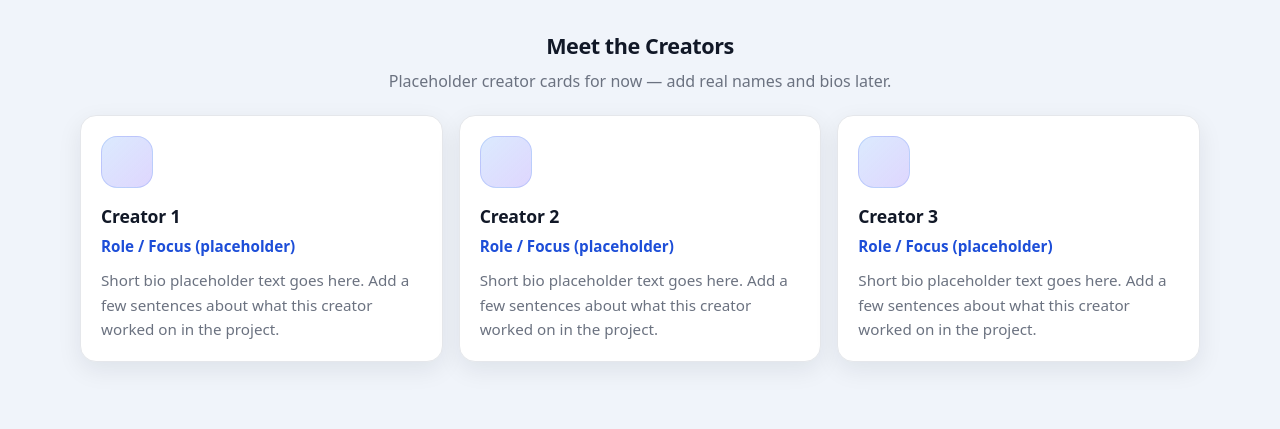
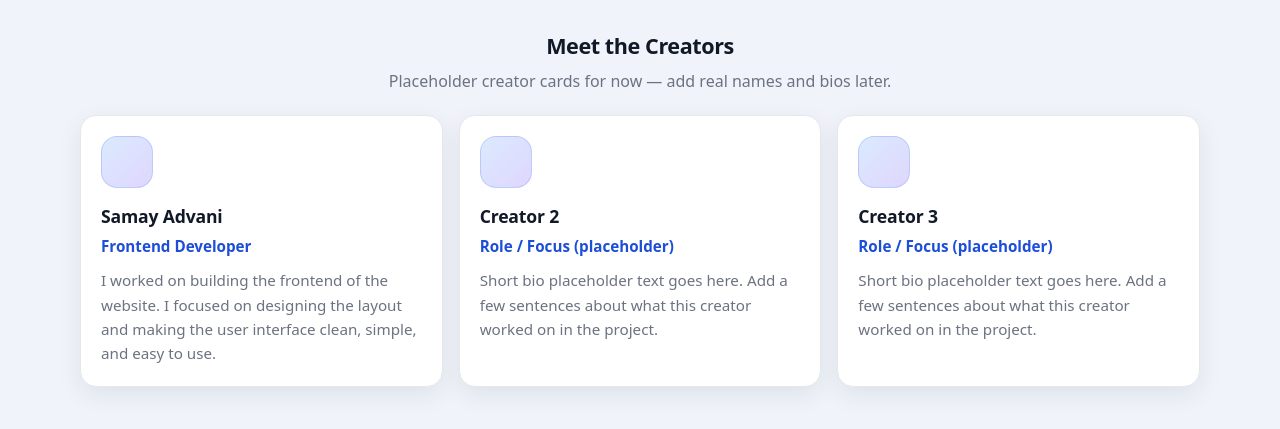
Before and after one commit to Fallen0coder/CSC131-Live-Event, a website: page frontend/about.html in a window 1280 px wide. Shown: the part 225-654 px from the top of the page. Drawn offline with Linux system fonts and the light colour scheme.

Commit message:
Edited my part for the about us tab

```diff
--- a/frontend/about.html
+++ b/frontend/about.html
@@ -47,11 +47,11 @@
         <div class="creator-grid">
           <article class="creator-card">
             <div class="creator-avatar" aria-hidden="true"></div>
-            <h4 class="creator-name">Creator 1</h4>
-            <p class="creator-role">Role / Focus (placeholder)</p>
+            <h4 class="creator-name">Samay Advani</h4>
+            <p class="creator-role">Frontend Developer</p>
             <p class="creator-bio">
-              Short bio placeholder text goes here. Add a few sentences about what this
-              creator worked on in the project.
+              I worked on building the frontend of the website. I focused on designing the layout
+              and making the user interface clean, simple, and easy to use.
             </p>
           </article>
 
```
